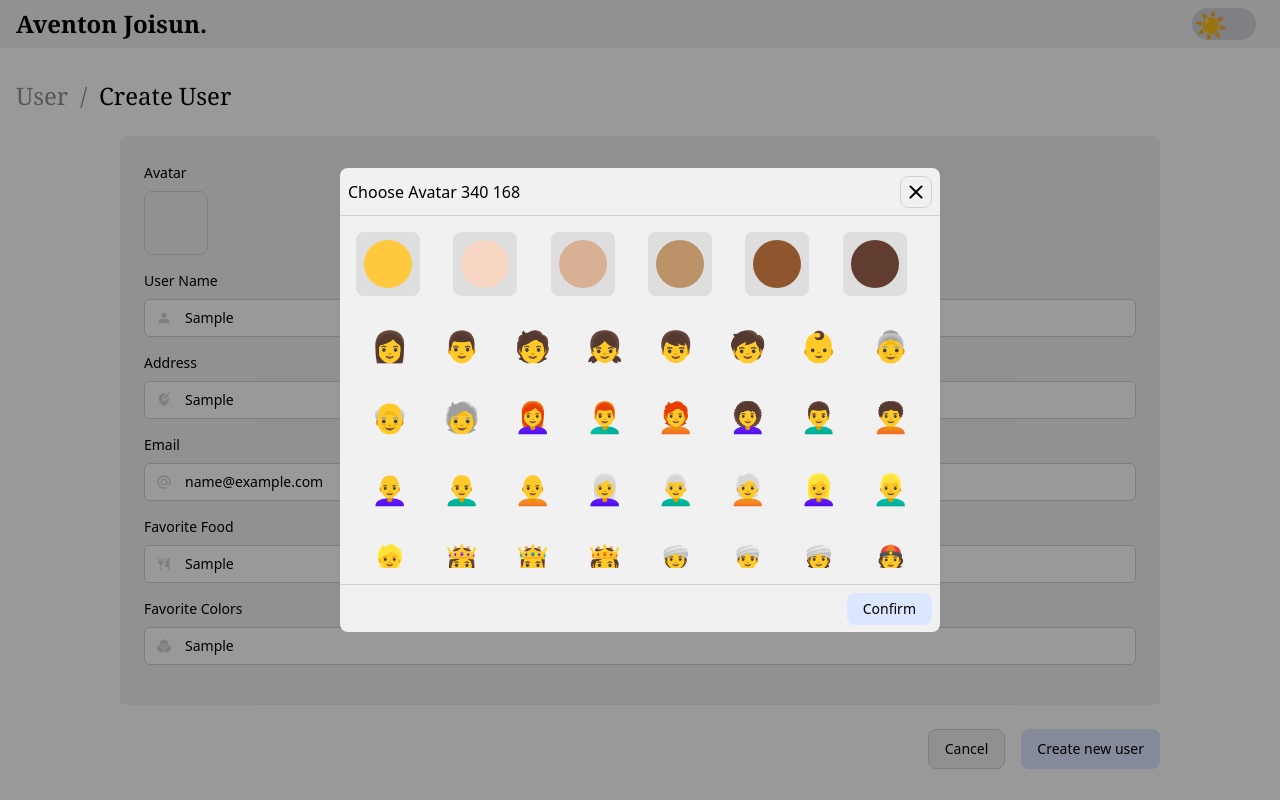
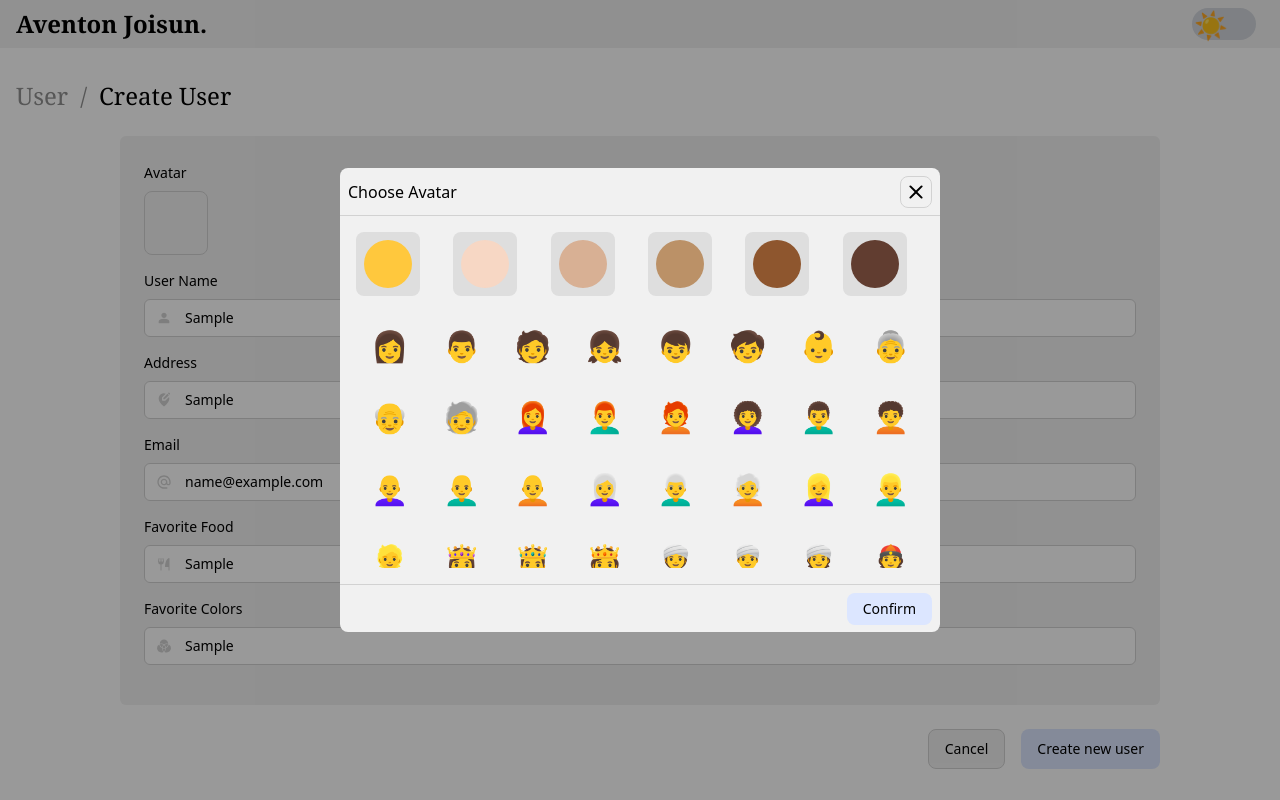
Before and after one commit to joisun/aventon-joisun, a Vue app in the folder web/: page /new in a window 1280 px wide. Both pictures are taken after typing "Sample", "Sample", "name@example.com", "Sample", "Sample" into the empty fields and a click on the button 176 px from the left and 223 px from the top of the page. Built offline with nearby package versions, Linux system fonts and the light colour scheme.

Commit message:
fix: fix some style problem for pop-dialog component

```diff
--- a/web/src/components/ui/pop-dialog.vue
+++ b/web/src/components/ui/pop-dialog.vue
@@ -11,6 +11,7 @@ defineOptions({
 })
 defineProps<{
   title?: string
+  triggerClass?:string
 }>()
 
 const triggerRef = ref<null | HTMLDivElement>(null)
@@ -125,7 +126,7 @@ const aniClose = () => {
 }
 </script>
 <template>
-  <div class="inline-block" ref="triggerRef">
+  <div class="inline-block" :class="triggerClass" ref="triggerRef">
     <slot name="trigger"></slot>
   </div>
   <teleport to="body" v-if="modelVisible || delayCloseSwitcher">
@@ -133,7 +134,7 @@ const aniClose = () => {
       <!-- top-1/2 left-1/2 -translate-x-1/2 -translate-y-1/2 -->
       <div
         ref="dialogRef"
-        class="absolute origin-top-left min-w-[200px] min-h-[200px] bg-background-secondary rounded-lg overflow-hidden text-foreground-primary"
+        class="absolute origin-top-left min-w-[200px]  bg-background-secondary rounded-lg overflow-hidden text-foreground-primary"
         :class="$attrs.class"
         :style="{
             transform: `translate(${dialogPosition?.left}px, ${dialogPosition?.top}px)`,
@@ -143,8 +144,8 @@ const aniClose = () => {
           <header
             class="h-12 border-b border-border p-2 flex justify-between items-center"
           >
-            <p class="text-foreground-primary font-medium" v-if="title">
-              {{ title }} {{ dialogPosition?.left }} {{ dialogPosition?.top }}
+            <p class="text-foreground-primary font-medium">
+              {{ title }}
             </p>
             <Button
               @click="handleClose"
```
